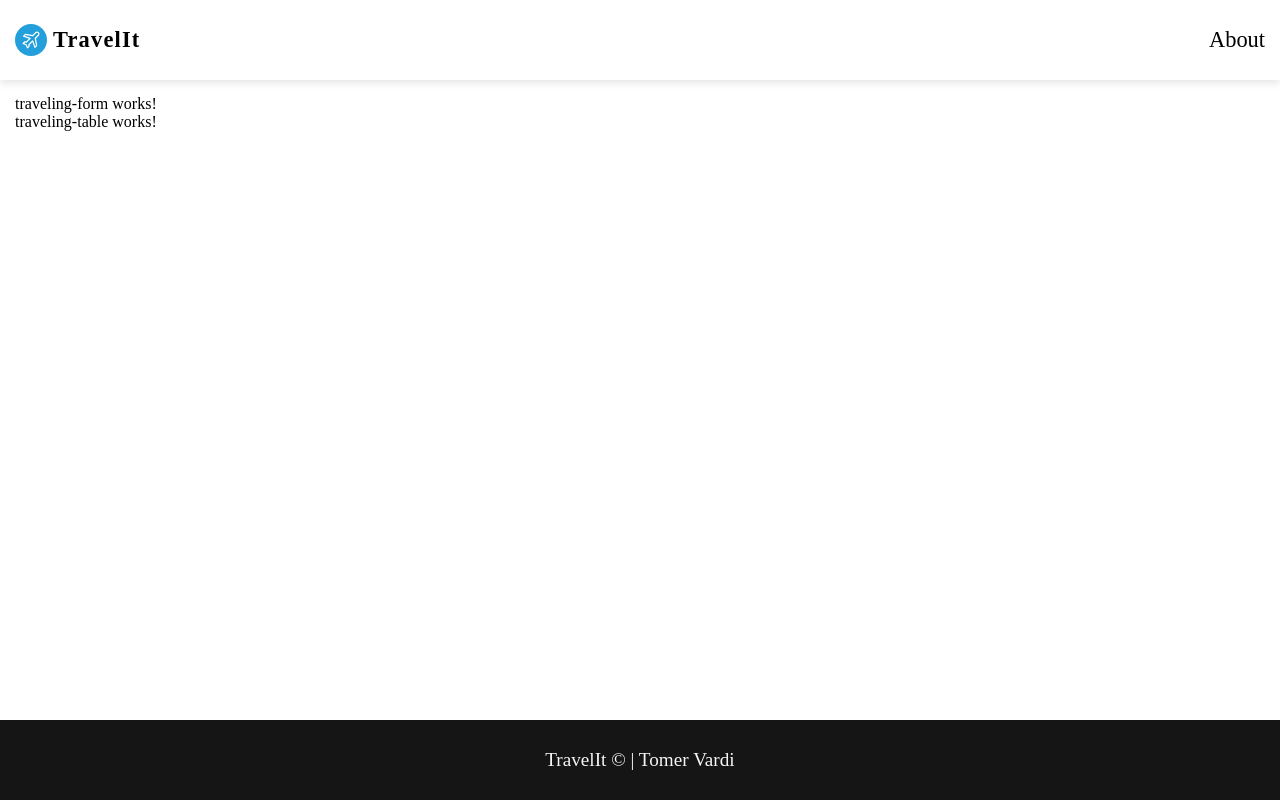
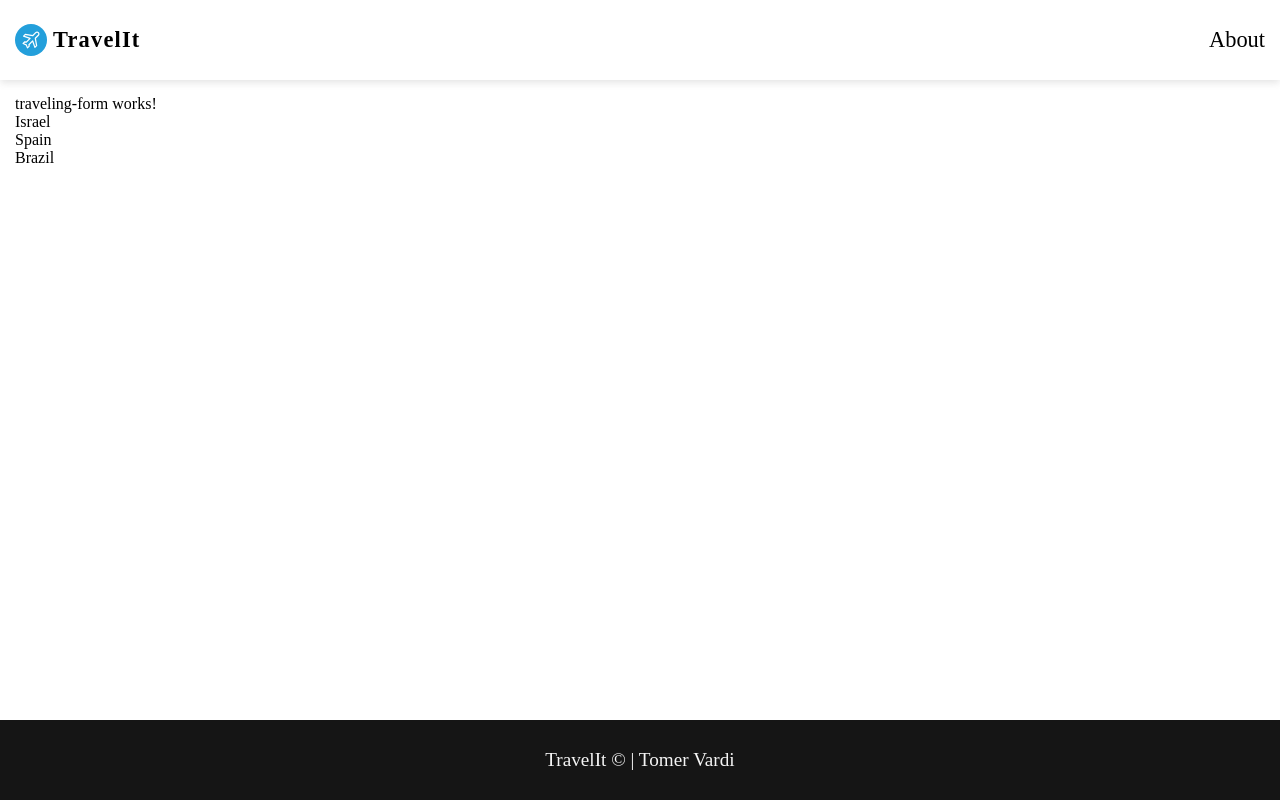
Before and after one commit to varditomer/TravelIt, an Angular app: page / in a window 1280 px wide. Built offline with nearby package versions, Linux system fonts and the light colour scheme.

Commit message:
travel service init and init travels rendering

```diff
--- a/src/app/components/traveling-preview/traveling-preview.component.html
+++ b/src/app/components/traveling-preview/traveling-preview.component.html
@@ -1 +1 @@
-<p>traveling-preview works!</p>
+<p>{{travel.country}}</p>
--- a/src/app/components/traveling-preview/traveling-preview.component.ts
+++ b/src/app/components/traveling-preview/traveling-preview.component.ts
@@ -1,4 +1,5 @@
-import { Component } from '@angular/core';
+import { Component, Input } from '@angular/core';
+import { Travel } from 'src/app/models/travel.model';
 
 @Component({
   selector: 'app-traveling-preview',
@@ -7,4 +8,6 @@ import { Component } from '@angular/core';
 })
 export class TravelingPreviewComponent {
 
+  @Input() travel!: Travel
+
 }
--- a/src/app/components/traveling-table/traveling-table.component.html
+++ b/src/app/components/traveling-table/traveling-table.component.html
@@ -1 +1,3 @@
-<p>traveling-table works!</p>
+<section class="traveling-table">
+    <app-traveling-preview *ngFor="let travel of travels" [travel]="travel"></app-traveling-preview>
+</section>
--- a/src/app/pages/home/home.component.html
+++ b/src/app/pages/home/home.component.html
@@ -1,4 +1,4 @@
 <section class="home-page">
     <app-traveling-form></app-traveling-form>
-    <app-traveling-table></app-traveling-table>
+    <app-traveling-table [travels]="travels$ | async"></app-traveling-table>
 </section>
--- a/src/app/pages/home/home.component.scss
+++ b/src/app/pages/home/home.component.scss
@@ -1,3 +1,7 @@
+@import "../../../styles.scss";
+
 .home-page {
+    @include flex-column;
     padding-block: 15px;
+    justify-content: space-between;
 }
--- a/src/app/pages/home/home.component.ts
+++ b/src/app/pages/home/home.component.ts
@@ -1,10 +1,21 @@
-import { Component } from '@angular/core';
+import { Component, OnInit } from '@angular/core';
+import { Travel } from 'src/app/models/travel.model';
+import { TravelService } from 'src/app/services/travel.service';
+import { Observable } from 'rxjs';
 
 @Component({
   selector: 'app-home',
   templateUrl: './home.component.html',
   styleUrls: ['./home.component.scss']
 })
-export class HomeComponent {
+export class HomeComponent implements OnInit {
+  constructor(
+    private travelService: TravelService
+  ) { }
+  travels$!: Observable<Travel[]>
 
+  ngOnInit(): void {
+    this.travelService.query()
+    this.travels$ = this.travelService.travels$
+  }
 }
--- /dev/null
+++ b/src/app/services/travel.service.ts
@@ -0,0 +1,27 @@
+import { Injectable } from '@angular/core';
+import { Travel } from '../models/travel.model';
+import { BehaviorSubject, Observable, of, throwError } from 'rxjs';
+
+
+@Injectable({
+  providedIn: 'root'
+})
+export class TravelService {
+
+  constructor() { }
+
+  // Mock the database
+  private _travelsDB: Travel[] = [
+    { _id: 't101', country: 'Israel', start_date: new Date('2023-14-06'), end_date: new Date('2023-20-06'), notes: '', flag: 'https://flagcdn.com/il.svg' },
+    { _id: 't102', country: 'Spain', start_date: new Date('2023-14-06'), end_date: new Date('2023-20-06'), notes: '', flag: 'https://flagcdn.com/es.svg' },
+    { _id: 't103', country: 'Brazil', start_date: new Date('2023-14-06'), end_date: new Date('2023-20-06'), notes: '', flag: 'https://flagcdn.com/br.svg' },
+  ];
+
+  private _travels$ = new BehaviorSubject<Travel[]>([])
+  public travels$ = this._travels$.asObservable()
+
+  public query() {
+    console.log(`1:`, )
+    this._travels$.next(this._travelsDB)
+  }
+}
```
Also changed, not shown: src/app/components/traveling-table/traveling-table.component.ts (+6 -1 lines), src/app/models/travel.model.ts (added, +8 -0 lines), 1 other file (tests, documents, lock files or other folders).
